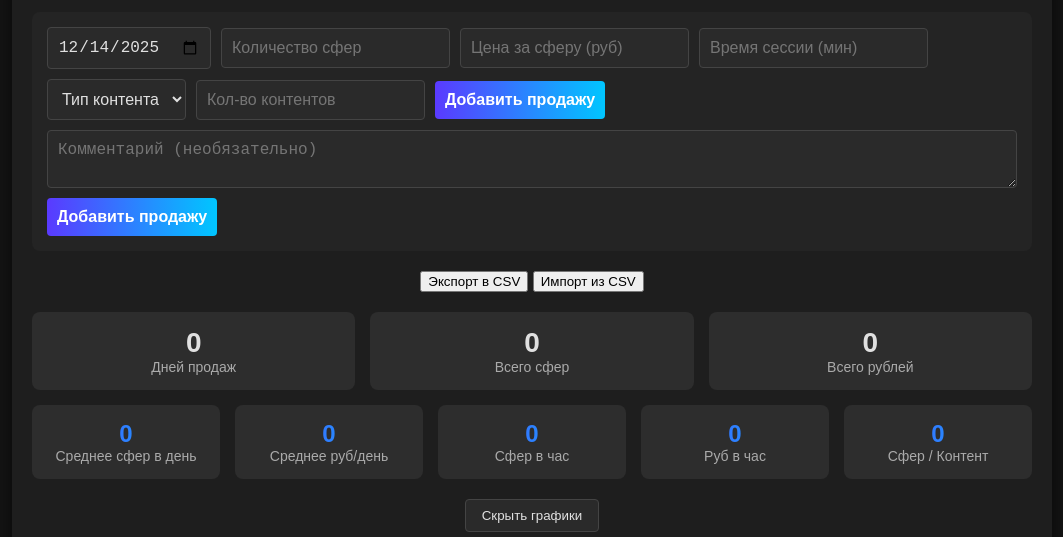
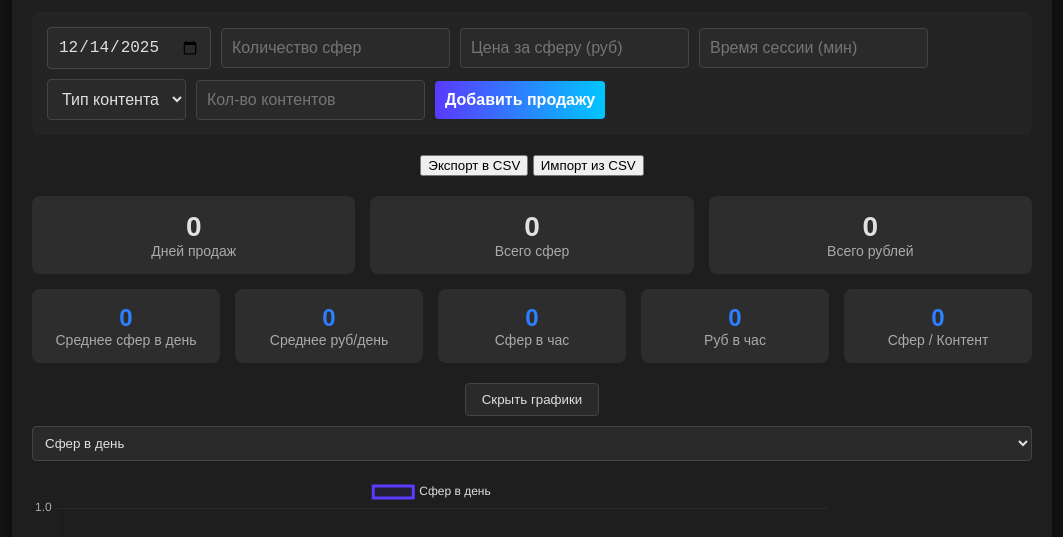
Before and after one commit to Gl7808/rmtenjoyer, a plain HTML site: page index.html in a window 1280 px wide. Shown: the part 196-733 px from the top of the page, without its empty margins (108-1171 px from the left). Drawn offline with nearby package versions, Linux system fonts and the light colour scheme.

Commit message:
Update index.html

```diff
--- a/index.html
+++ b/index.html
@@ -303,10 +303,6 @@
                 <option value="boss">боссы</option>
             </select>
             <input type="number" id="contentCountInput" placeholder="Кол-во контентов" min="1" step="1" />
-            <button type="submit">Добавить продажу</button>
-        </div>
-        <div class="form-row">
-            <textarea id="commentInput" placeholder="Комментарий (необязательно)" rows="2"></textarea>
             <button type="submit">Добавить продажу</button>
         </div>
     </form>
```
